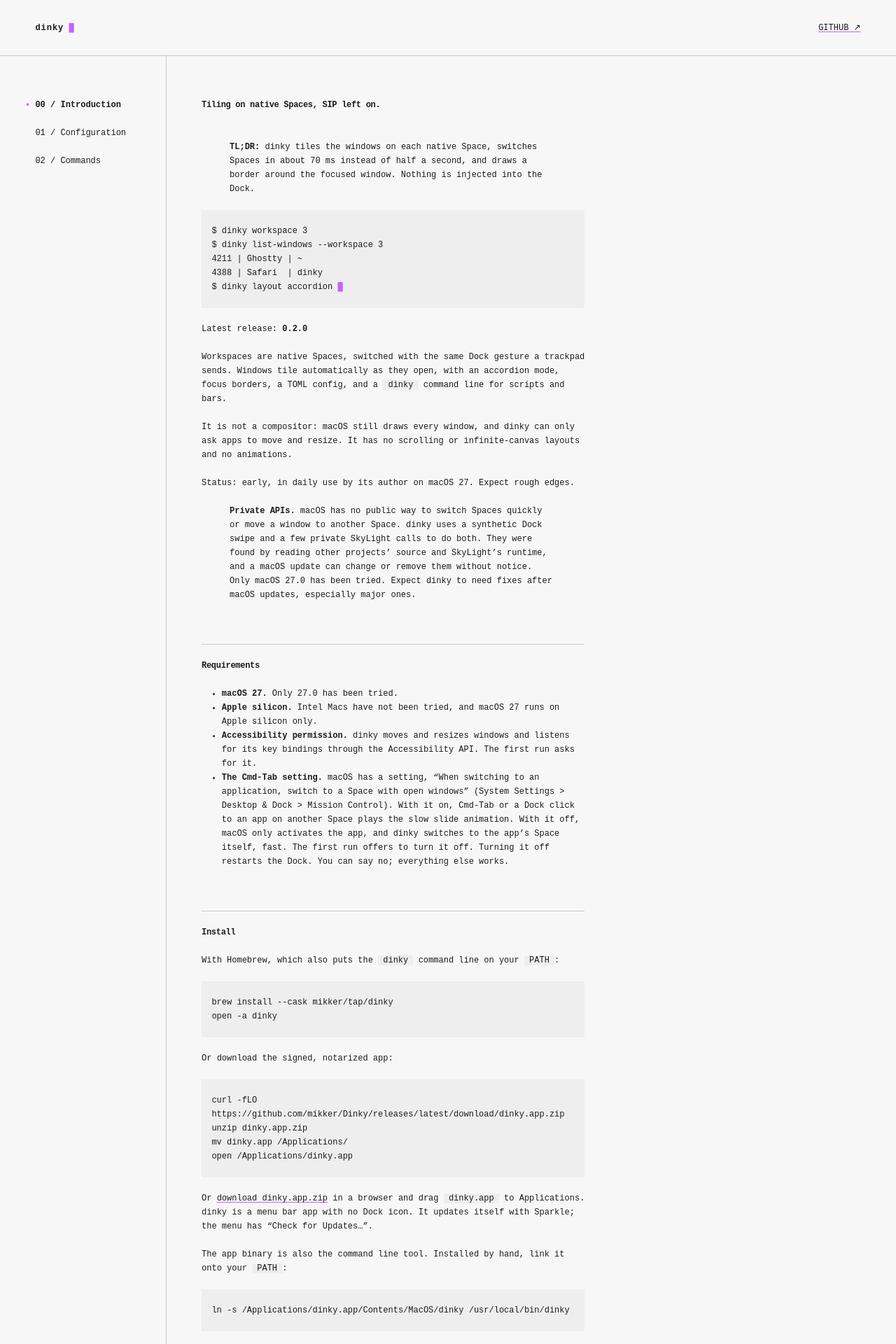
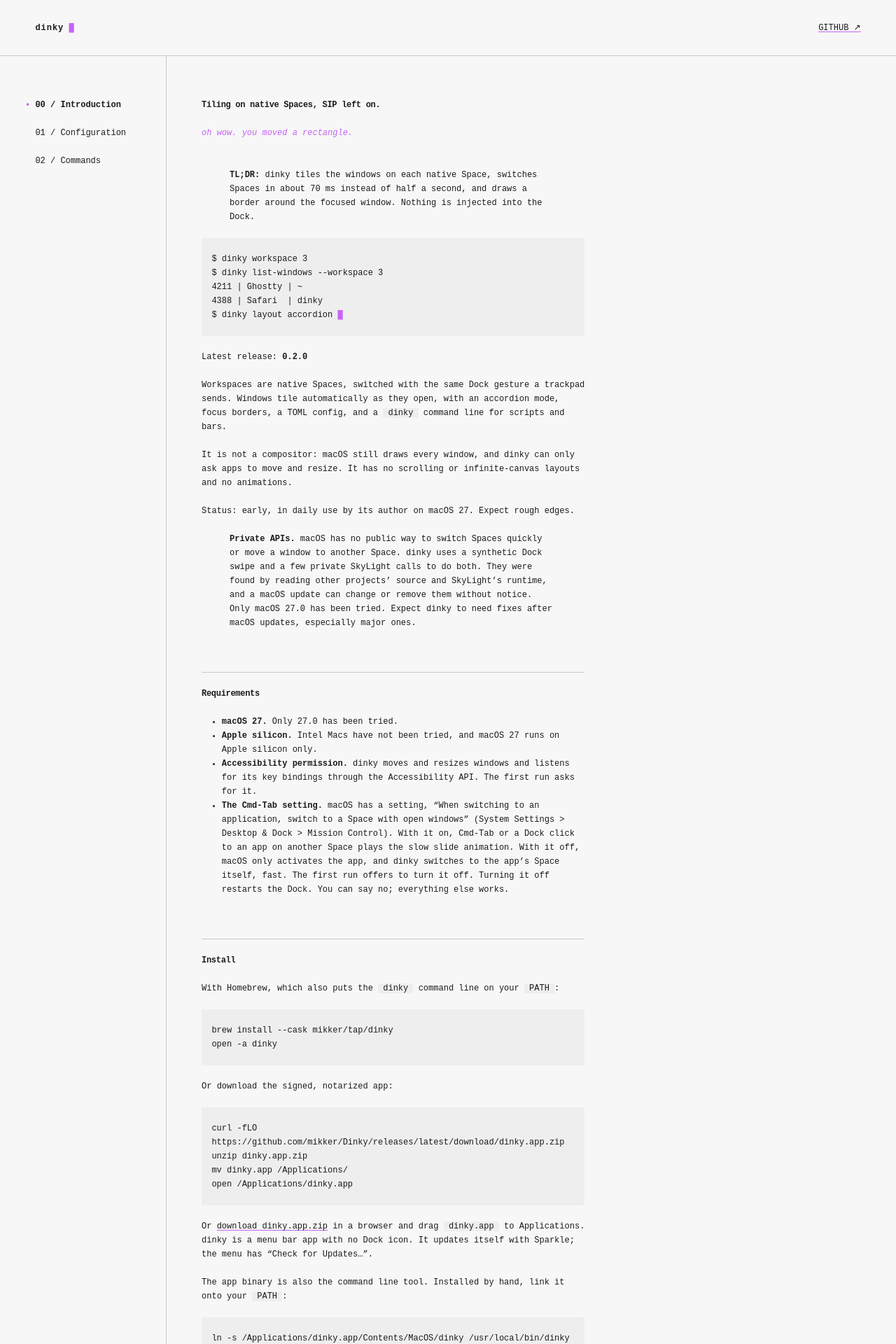
Before and after one commit to eduwass/Dinky, a Jekyll site: the page built from docs/index.md, in a window 1280 px wide. Shown: the top 1920 px of the page at 70% size. Built offline with Jekyll 4.4.1, drawn with Linux system fonts in a browser that asks for light colours.

Commit message:
Add the site tagline and an app icon build step
The bundle script builds AppIcon.icns from Resources/icon.png when
that file exists. The docs front page says what dinky does for you:
oh wow. you moved a rectangle.

```diff
--- a/docs/assets/style.css
+++ b/docs/assets/style.css
@@ -252,3 +252,9 @@ th {
     scroll-behavior: auto;
   }
 }
+
+.tagline {
+  margin: -1lh 0 2lh;
+  color: var(--accent);
+  font-style: italic;
+}
--- a/docs/index.md
+++ b/docs/index.md
@@ -6,6 +6,8 @@ permalink: /
 ---
 
 # Tiling on native Spaces, SIP left on.
+
+<p class="tagline">oh wow. you moved a rectangle.</p>
 
 > **TL;DR:** dinky tiles the windows on each native Space, switches Spaces
 > in about 70 ms instead of half a second, and draws a border around the
```
Also changed, not shown: 1 other file.
